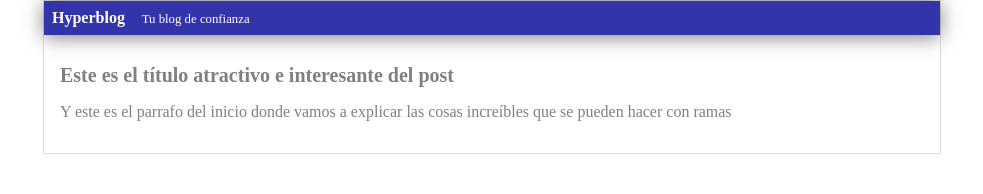
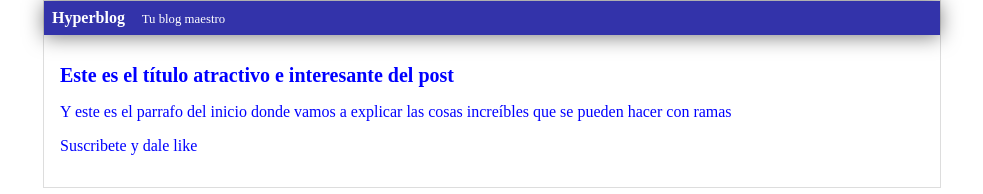
Before and after one commit to marcojw2699/hyperblog3, a plain HTML site: page blogspot.html in a window 1280 px wide. Shown: the whole page, without its empty margins (148-1131 px from the left). Drawn offline with Linux system fonts and the light colour scheme.

Commit message:
cambie la cabecera maestra y puse todo azul

```diff
--- a/blogspot.html
+++ b/blogspot.html
@@ -7,11 +7,12 @@
         <div id="container">
             <div id="cabecera">
                 Hyperblog
-                <span id="tagline">Tu blog de confianza</span>
+                <span id="tagline">Tu blog maestro</span>
             </div>
             <div id="post">
                 <h1>Este es el título atractivo e interesante del post</h1>
                 <p>Y este es el parrafo del inicio donde vamos a explicar las cosas increíbles que se pueden hacer con ramas</p>
+                <p>Suscribete y dale like</p>
             </div>
         </div>
 
--- a/css/estilos.css
+++ b/css/estilos.css
@@ -1,6 +1,6 @@
 body
 {
-    color: gray;
+    color: blue;
     text-align: center;
     font-family: Serif;
     font-size: 16px;
```
